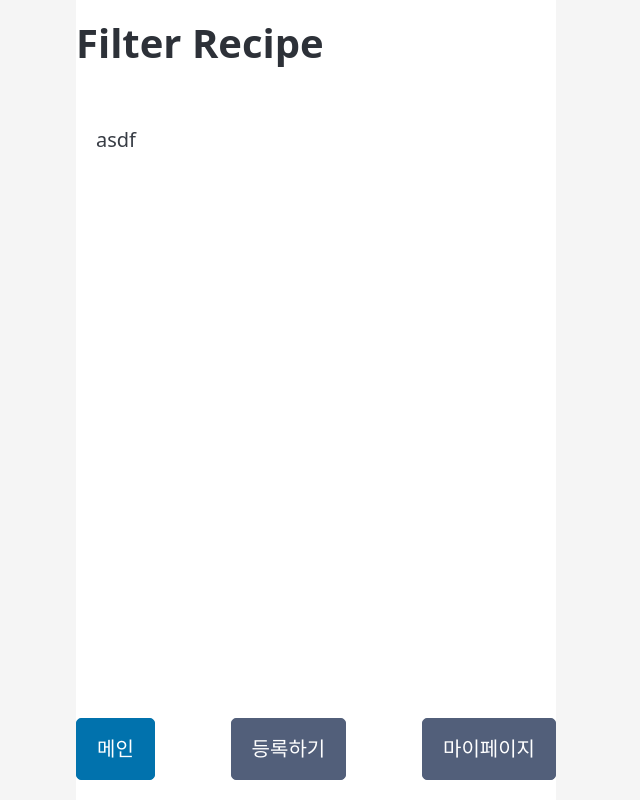
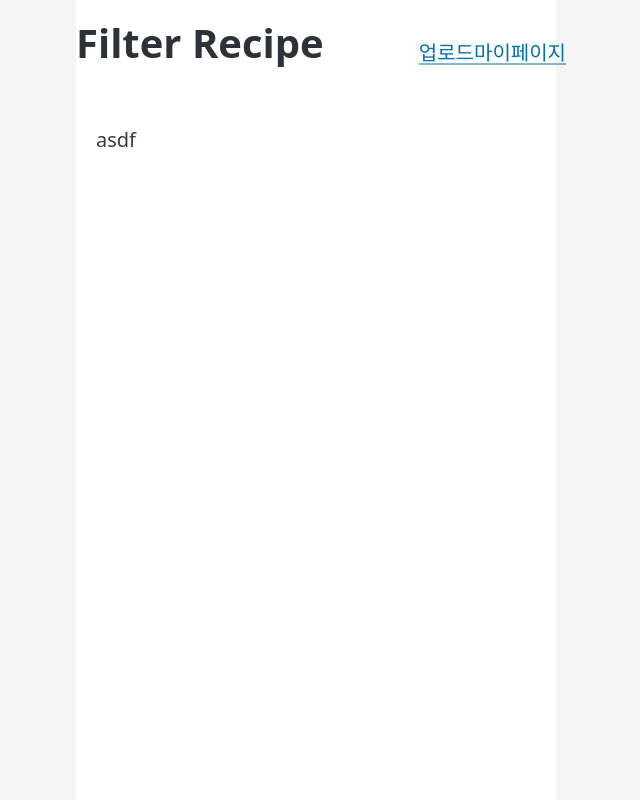
Before and after one commit to seondal/FilterRecipe, a Next.js app: page / in a window 1280 px wide. Shown: the whole page, without its empty margins (324-964 px from the left). Built offline with nearby package versions, Linux system fonts and the light colour scheme.

Commit message:
✨ feat :  네비게이션 삭제 헤더로 옮김

```diff
--- a/src/app/layout.tsx
+++ b/src/app/layout.tsx
@@ -6,7 +6,7 @@ import Script from "next/script";
 import { GoogleAnalytics } from "@next/third-parties/google";
 import { GOOGLE_ADSENSE, GOOGLE_ANALYITICS } from "@/constants/env";
 import { META_DATA } from "@/constants/META_DATA";
-import { Navigation } from "@/components/layout";
+import Header from "@/components/layout/Header";
 
 export const metadata = META_DATA;
 
@@ -25,16 +25,13 @@ export default function RootLayout({
       </head>
       <body className="max-w-mobile m-auto min-h-screen bg-default">
         <header>
-          <h1>Filter Recipe</h1>
+          <Header />
         </header>
         <main className="p-4">
           {children}
           <div className="h-16" />
         </main>
         <GoogleAnalytics gaId={GOOGLE_ANALYITICS} />
-        <footer className="fixed bottom-0 max-w-mobile w-full bg-default">
-          <Navigation />
-        </footer>
       </body>
     </html>
   );
--- /dev/null
+++ b/src/components/layout/Header.tsx
@@ -0,0 +1,24 @@
+"use client";
+
+import Link from "next/link";
+import { usePathname, useRouter } from "next/navigation";
+
+export default function Header() {
+  const pathname = usePathname();
+  const router = useRouter();
+  const isMain = pathname === "/";
+
+  return (
+    <nav>
+      <h1>Filter Recipe</h1>
+      {isMain ? (
+        <ul>
+          <Link href="/upload">업로드</Link>
+          <Link href="/mypage">마이페이지</Link>
+        </ul>
+      ) : (
+        <button onClick={() => router.back()}>뒤로가기</button>
+      )}
+    </nav>
+  );
+}
--- a/src/components/layout/Navigation.tsx
+++ /dev/null
@@ -1,35 +0,0 @@
-"use client";
-
-import ICON from "@/constants/ICON";
-import Image from "next/image";
-import Link from "next/link";
-import { usePathname } from "next/navigation";
-
-const BOTTOM_MENU = [
-  { path: "/", text: "메인", icon: ICON.nav.home },
-  { path: "/upload", text: "등록하기", icon: ICON.nav.upload },
-  { path: "/mypage", text: "마이페이지", icon: ICON.nav.mypage },
-] as const;
-
-export default function Navigation() {
-  const pathname = usePathname();
-  const isActive = (path: string) => {
-    if (path === "/") {
-      return pathname === "/";
-    }
-    return pathname.startsWith(path);
-  };
-
-  return (
-    <nav>
-      {BOTTOM_MENU.map((item) => (
-        <Link href={item.path} key={item.path}>
-          <button
-            className={`${isActive(item.path) ? "primary" : "secondary"}`}>
-            {item.text}
-          </button>
-        </Link>
-      ))}
-    </nav>
-  );
-}
```
